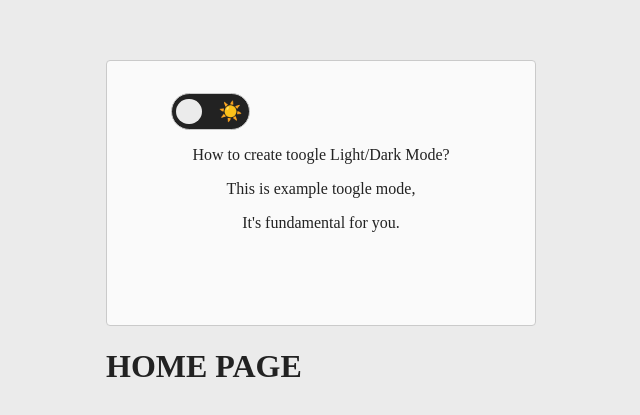
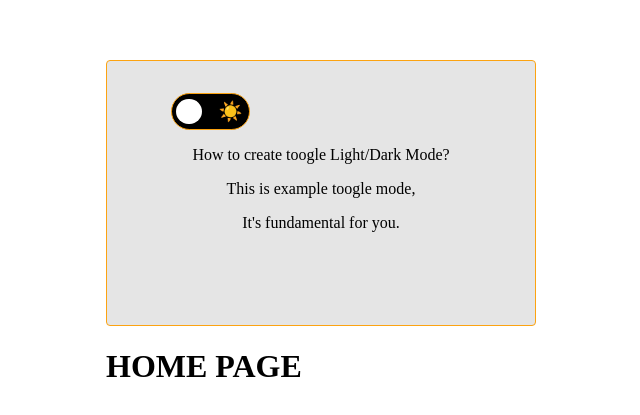
Before and after one commit to victorycq/Frontend-Fundamental, a Vue app: page / in a window 1280 px wide. Shown: the part 167-582 px from the top of the page, without its empty margins (319-959 px from the left). Built offline with nearby package versions, Linux system fonts and the light colour scheme.

Commit message:
change pallete color

```diff
--- a/src/style/abstracs/_variables.scss
+++ b/src/style/abstracs/_variables.scss
@@ -1,11 +1,16 @@
-/*  Light Mode   */
-$light-bg-color-primary: #ebebeb;
-$light-bg-color-secondary: #fafafa;
-$light-accent-color: #cacaca;
-$light-text-primary-color: #222;
+/*  Light Mode (Default)   */
+$light-bg-color-primary: #ffffff;
+$light-bg-color-secondary: #e5e5e5;
+$light-accent-color: #fca311;
+$light-text-primary-color: #000000;
 
 /*  Dark Mode   */
-$dark-bg-color-primary: #1e1e1e;
-$dark-bg-color-secondary: #2d2d30;
-$dark-accent-color: #3f3f3f;
-$dark-text-primary-color: #ddd;
+$dark-bg-color-primary: #000000;
+$dark-bg-color-secondary: #14213d;
+$dark-accent-color: #fca311;
+$dark-text-primary-color: #ffffff;
+
+/*  Alert Colors  */
+$danger: #e12162;
+$success: #00e779;
+$warning: #ffc107;
```
